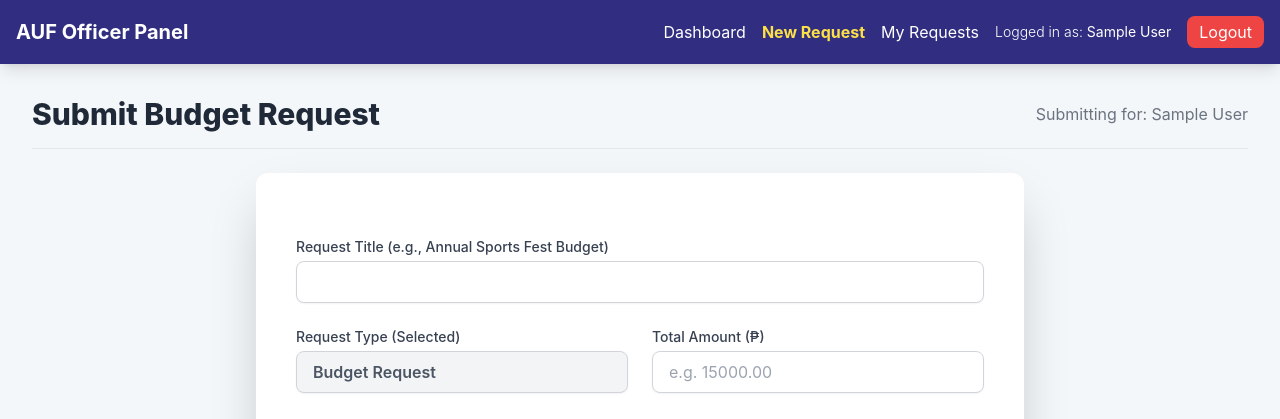
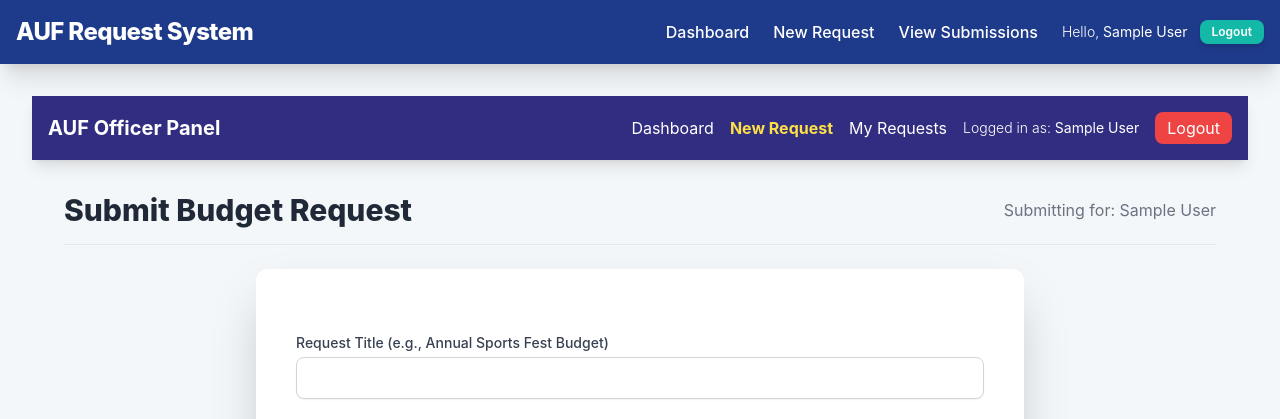
Before and after one commit to KurtSarmiento/auf-requests-system, a PHP site: page /request_create.php in a window 1280 px wide. Shown: the top 419 px of the page. Run offline with PHP 8.4, Linux system fonts and the light colour scheme; the visitor is signed in with stand-in values (Sample User, id 1); some libraries are stand-ins or nearby versions.

Commit message:
fix: add start_page function call for New Venue Request

```diff
--- a/request_create.php
+++ b/request_create.php
@@ -318,6 +318,7 @@ if ($_SERVER["REQUEST_METHOD"] == "POST") {
     // Close connection (only if form was submitted and we didn't redirect)
     mysqli_close($link);
 }
+start_page("New Venue Request", $_SESSION['role'], $_SESSION['full_name']);
 ?>
 
 <!DOCTYPE html>
```
